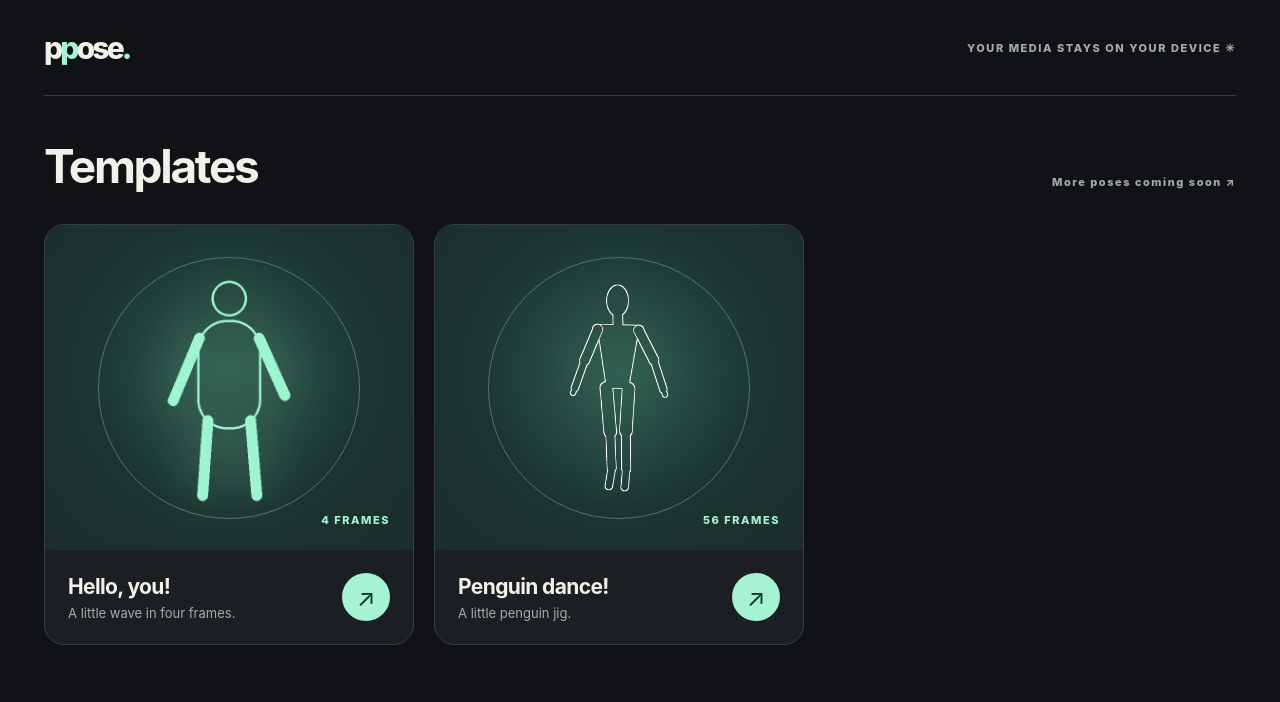
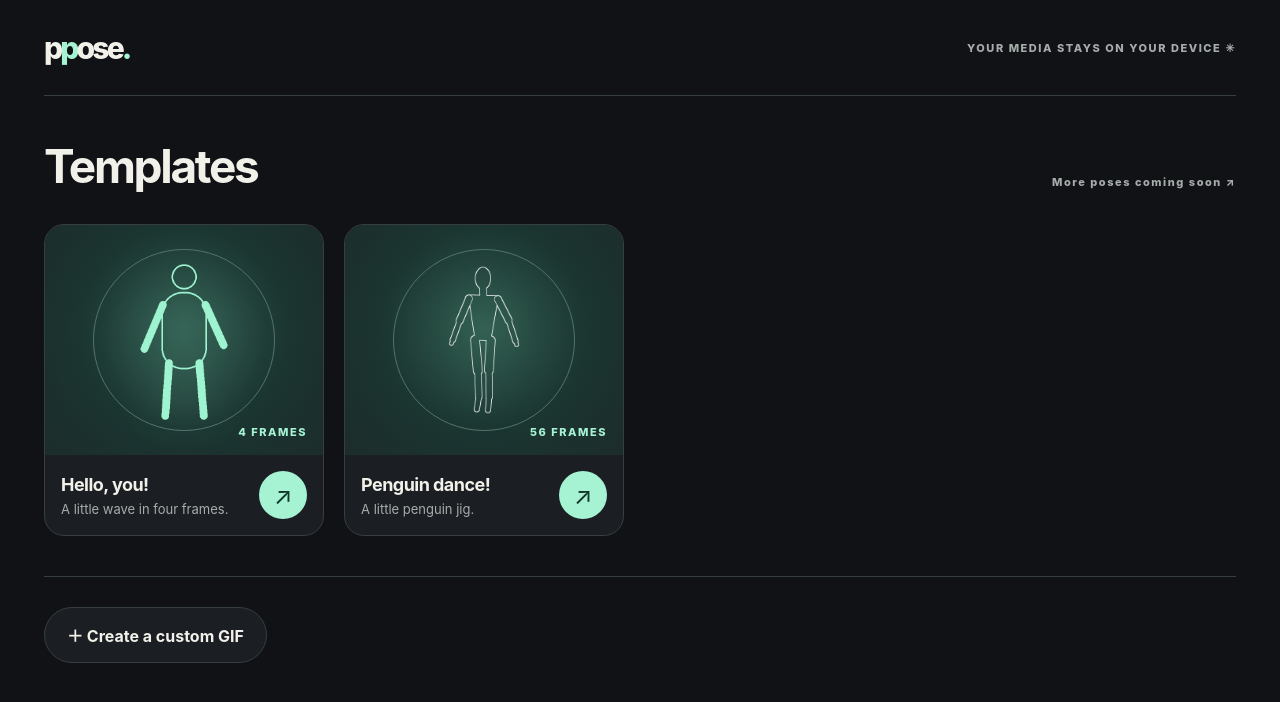
Before and after one commit to Mrchazaaa/ppose, a React (Vite) app: page / in a window 1280 px wide. Shown: the top 702 px of the page. Built offline with nearby package versions, Linux system fonts and the light colour scheme.

Commit message:
fixing capture button disabled bug

```diff
--- a/src/view/App.scss
+++ b/src/view/App.scss
@@ -18,8 +18,12 @@
 }
 .template-grid {
   display: grid;
-  grid-template-columns: repeat(auto-fill, minmax(280px, 370px));
+  grid-template-columns: repeat(auto-fill, minmax(220px, 280px));
   gap: var(--space-5);
+}
+.custom-gif {
+  border-top: 1px solid var(--line);
+  padding: var(--space-7) 0;
 }
 
 @media (max-width: 600px) {
--- a/src/view/App.tsx
+++ b/src/view/App.tsx
@@ -4,7 +4,7 @@ import { Capture } from "./Capture";
 import "./App.scss";
 
 export function App() {
-  const { templates, loading, camera, error, session, starting, start, close } =
+  const { templates, loading, camera, error, session, starting, start, startCustom, close } =
     useAppViewModel();
 
   if (session)
@@ -66,6 +66,11 @@ export function App() {
           </p>
         )}
       </section>
+      <section className="custom-gif" aria-label="Create without a template">
+        <button className="button secondary" type="button" disabled={starting} onClick={startCustom}>
+          ＋ Create a custom GIF
+        </button>
+      </section>
     </main>
   );
 }
--- a/src/view/Capture.tsx
+++ b/src/view/Capture.tsx
@@ -59,6 +59,7 @@ export function Capture(props: {
           </button>
           <CaptureSettings
             aspect={settings.aspect}
+            originalLabel={photos.custom ? "Square (default)" : "Template"}
             hasFrames={settings.hasFrames}
             onAspectChange={settings.setAspect}
             timer={settings.timer}
@@ -141,6 +142,10 @@ export function Capture(props: {
               >
                 <span />
               </button>
+            ) : photos.custom && photos.completed === photos.frames.length ? (
+              <button className="button primary" type="button" disabled={busy} onClick={photos.makeGif}>
+                Make GIF
+              </button>
             ) : (
               <button
                 className="button primary"
@@ -148,7 +153,7 @@ export function Capture(props: {
                 disabled={busy}
                 onClick={photos.accept}
               >
-                {photos.completed === photos.frames.length - 1 &&
+                {!photos.custom && photos.completed === photos.frames.length - 1 &&
                 !photos.current?.accepted
                   ? "Make GIF"
                   : "Accept"}
@@ -237,6 +242,7 @@ export function Capture(props: {
               overlayIndex={photos.overlayIndex}
               onSelect={photos.select}
               onToggleOverlay={photos.toggleOverlay}
+              onAdd={photos.custom ? photos.addFrame : undefined}
             />
           </div>
         </div>
--- a/src/view/components/CaptureSettings.tsx
+++ b/src/view/components/CaptureSettings.tsx
@@ -3,6 +3,7 @@ import "./CaptureSettings.scss";
 
 export function CaptureSettings(props: {
   aspect: string;
+  originalLabel: string;
   hasFrames: boolean;
   onAspectChange: (aspect: string) => void;
   timer: number;
@@ -37,7 +38,7 @@ export function CaptureSettings(props: {
             disabled={props.hasFrames}
             onChange={(event) => props.onAspectChange(event.target.value)}
           >
-            <option value="original">Template</option>
+            <option value="original">{props.originalLabel}</option>
             <option value="1">1:1</option>
             <option value="0.8">4:5</option>
             <option value="0.5625">9:16</option>
--- a/src/view/components/FrameTimeline.scss
+++ b/src/view/components/FrameTimeline.scss
@@ -22,6 +22,11 @@
 }
 .timeline-frame.active {
   border: 2px solid var(--accent);
+  color: var(--accent);
+}
+.add-frame {
+  flex: 0 0 auto;
+  border-style: dashed;
   color: var(--accent);
 }
 .timeline-frame img {
--- a/src/view/components/FrameTimeline.tsx
+++ b/src/view/components/FrameTimeline.tsx
@@ -7,6 +7,7 @@ export function FrameTimeline(props: {
   overlayIndex: number | null;
   onSelect: (position: number) => void;
   onToggleOverlay: (position: number) => void;
+  onAdd?: () => void;
 }) {
   return (
     <div className="timeline" aria-label="Frames">
@@ -35,6 +36,12 @@ export function FrameTimeline(props: {
           )}
         </div>
       ))}
+      {props.onAdd && (
+        <button className="timeline-frame add-frame" type="button" disabled={props.busy} onClick={props.onAdd} aria-label="Add another frame">
+          <span>+</span>
+          <small>ADD</small>
+        </button>
+      )}
     </div>
   );
 }
--- a/src/view/components/TemplateCard.scss
+++ b/src/view/components/TemplateCard.scss
@@ -6,7 +6,7 @@
 }
 .card-art {
   position: relative;
-  height: 325px;
+  height: 230px;
   background: radial-gradient(
     circle at 50% 45%,
     var(--card-glow),
@@ -21,8 +21,8 @@
 .card-art::before {
   content: "";
   position: absolute;
-  width: 260px;
-  height: 260px;
+  width: 180px;
+  height: 180px;
   border: 1px solid var(--card-ring);
   border-radius: 50%;
 }
@@ -37,18 +37,18 @@
   position: absolute;
   z-index: 1;
   color: var(--accent);
-  bottom: 23px;
-  right: 23px;
+  bottom: var(--space-4);
+  right: var(--space-4);
 }
 .card-footer {
-  padding: 23px;
+  padding: var(--space-4);
   display: flex;
   align-items: center;
   justify-content: space-between;
   gap: var(--space-4);
 }
 .card-footer h3 {
-  font-size: 21px;
+  font-size: 18px;
   margin: 0 0 6px;
   letter-spacing: -0.03em;
 }
--- a/src/viewmodel/useAppViewModel.ts
+++ b/src/viewmodel/useAppViewModel.ts
@@ -2,6 +2,11 @@ import { useEffect, useState } from 'react'
 import { loadTemplates, outputTemplate, type Template } from '../model/templates'
 
 type Session = { template: Template; stream: MediaStream | null }
+
+const customTemplate: Template = {
+  id: 'custom', title: 'Custom GIF', description: '', preview: '',
+  duration: 250, width: 720, height: 720, guideWidth: 0, guideHeight: 0, guides: [],
+}
 
 export function useAppViewModel() {
   const [templates, setTemplates] = useState<Template[]>([])
@@ -38,5 +43,5 @@ export function useAppViewModel() {
     setStarting(false)
   }
 
-  return { templates, loading, camera, error, session, starting, start, close: () => setSession(null) }
+  return { templates, loading, camera, error, session, starting, start, startCustom: () => start(customTemplate), close: () => setSession(null) }
 }
--- a/src/viewmodel/useCaptureViewModel.ts
+++ b/src/viewmodel/useCaptureViewModel.ts
@@ -19,7 +19,8 @@ export function useCaptureViewModel(template: Template, stream: MediaStream | nu
   const [videoDuration, setVideoDuration] = useState(0)
   const [videoRatio, setVideoRatio] = useState(1)
   const [placement, setPlacement] = useState({ x: 0, y: 0, width: 100, rotation: 0 })
-  const [frames, setFrames] = useState<(Frame | null)[]>(() => Array(template.guides.length).fill(null))
+  const custom = template.guides.length === 0
+  const [frames, setFrames] = useState<(Frame | null)[]>(() => Array(Math.max(1, template.guides.length)).fill(null))
   const [index, setIndex] = useState(0)
   const [overlayIndex, setOverlayIndex] = useState<number | null>(null)
   const [mode, setMode] = useState<'camera' | 'import' | 'video' | 'review' | 'results'>('camera')
@@ -61,7 +62,7 @@ export function useCaptureViewModel(template: Template, stream: MediaStream | nu
         }, onError: () => { setReady(false); setError('Could not play this video. Choose another video file.') } }
       : { id: 'base', kind: 'image', label: 'Camera / photo', url: mode === 'review' ? current?.url : undefined, alt: `Captured frame ${index + 1}`, defaultOpacity: 100, zIndex: 0, aspectRatio: captureTemplate.width / captureTemplate.height, className: 'review-image' },
     { id: 'overlay', kind: 'image', label: 'Frame overlay', url: overlayIndex === null ? undefined : frames[overlayIndex]?.url, alt: '', defaultOpacity: 40, zIndex: 1, className: 'frame-overlay' },
-    { id: 'guide', kind: 'image', label: 'Guide overlay', url: template.guides[index], alt: 'Pose guide', defaultOpacity: 100, zIndex: 2, className: 'pose-guide', style: { width: `${template.guideWidth / template.width * 100}%`, height: `${template.guideHeight / template.height * 100}%` } },
+    ...(!custom ? [{ id: 'guide', kind: 'image' as const, label: 'Guide overlay', url: template.guides[index], alt: 'Pose guide', defaultOpacity: 100, zIndex: 2, className: 'pose-guide', style: { width: `${template.guideWidth / template.width * 100}%`, height: `${template.guideHeight / template.height * 100}%` } }] : []),
   ]
   const layers = useCaptureLayersViewModel(layerInputs)
 
@@ -183,7 +184,7 @@ export function useCaptureViewModel(template: Template, stream: MediaStream | nu
     }
   }
 
-  function useCamera() { if (busy || !stream) return; clearImport(); setCountdown(0); setError(''); setMode('camera') }
+  function useCamera() { if (busy || !stream) return; if (mode !== 'camera') clearImport(); setCountdown(0); setError(''); setMode('camera') }
 
   function accept() {
     if (!current || busy) return
@@ -191,16 +192,34 @@ export function useCaptureViewModel(template: Template, stream: MediaStream | nu
     setFrames(previous => previous.map((frame, position) => position === index ? { ...frame!, accepted: true } : frame))
     const next = frames.findIndex((frame, position) => position !== index && !frame?.accepted)
     if (next !== -1) { setReady(false); setIndex(next); setMode(videoFile ? 'video' : imported ? 'import' : 'camera') }
-    else { stream?.getTracks().forEach(track => track.stop()); setMode('results') }
+    else if (!custom) makeGif()
+  }
+
+  function makeGif() {
+    if (busy || (custom && completed !== frames.length)) return
+    stream?.getTracks().forEach(track => track.stop())
+    setMode('results')
+  }
+
+  function addFrame() {
+    if (busy || !custom) return
+    setCountdown(0)
+    const nextMode = videoFile ? 'video' : imported ? 'import' : 'camera'
+    if (mode !== nextMode) setReady(false)
+    setError('')
+    setFrames(previous => [...previous, null])
+    setIndex(frames.length)
+    setMode(nextMode)
   }
 
   function select(position: number) {
     if (busy) return
     setCountdown(0)
-    setReady(false)
+    const nextMode = frames[position] ? 'review' : videoFile ? 'video' : imported ? 'import' : 'camera'
+    if (mode !== nextMode) setReady(false)
     setError('')
     setIndex(position)
-    setMode(frames[position] ? 'review' : videoFile ? 'video' : imported ? 'import' : 'camera')
+    setMode(nextMode)
   }
 
   function retake() {
@@ -223,7 +242,7 @@ export function useCaptureViewModel(template: Template, stream: MediaStream | nu
   return {
     mode, busy, layers,
     camera: { ready, countdown, error, shoot, useCamera, importPhoto, importVideo, videoFile, videoTime, videoDuration, seek, imported, placement, setPlacement, resize },
-    photos: { frames, index, current, completed, overlayIndex, toggleOverlay, select, retake, accept },
+    photos: { frames, index, current, completed, overlayIndex, toggleOverlay, select, retake, accept, addFrame, makeGif, custom },
     settings: { aspect, setAspect, timer, chooseTimer, background, setBackground, hasFrames: frames.some(Boolean) },
     result: { template: captureTemplate, frames: resultFrames, background },
   }
```
Also changed, not shown: 2 other files (tests, documents, lock files or other folders).
